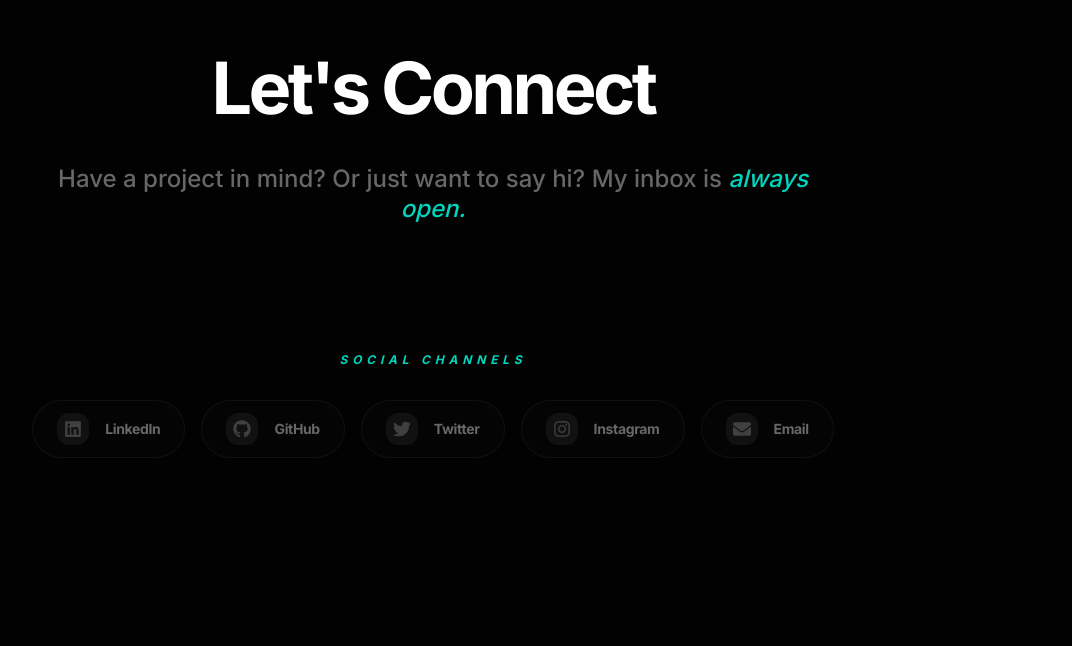
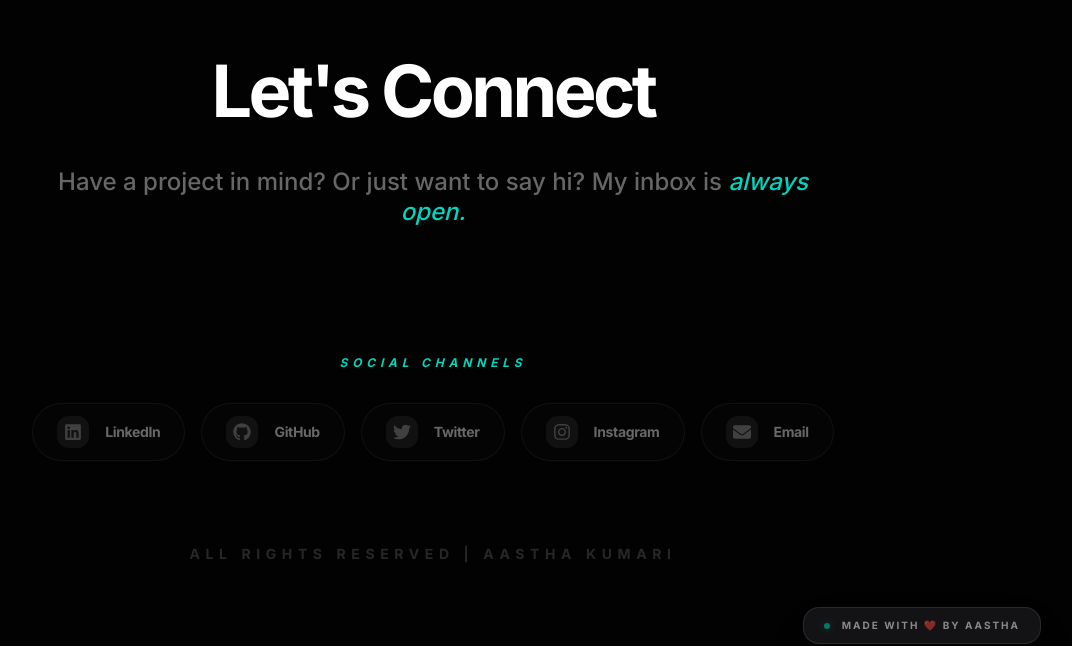
Before and after one commit to aasthakumari03/updated_Portfolio, a Next.js app: page / in a window 1280 px wide. Shown: the part 6560-7206 px from the top of the page, without its empty margins (207-1279 px from the left). Built offline with nearby package versions, Linux system fonts and the light colour scheme; a web font is replaced by a local one.

Commit message:
style: correctly position copyright footer at absolute bottom

```diff
--- a/app/page.tsx
+++ b/app/page.tsx
@@ -305,7 +305,8 @@ export default function Home() {
       </section>
 
       {/* Section 5: Connect */}
-      <section id="connect" className="py-24 px-12 max-w-6xl mx-auto space-y-32 min-h-screen flex flex-col justify-center snap-start snap-always">
+      <section id="connect" className="py-24 px-12 max-w-6xl mx-auto min-h-screen flex flex-col snap-start snap-always">
+        <div className="flex-1 flex flex-col justify-center space-y-32 w-full">
           <div className="space-y-10 text-center max-w-3xl mx-auto pt-20">
             <h2 className="text-5xl md:text-7xl font-sans font-bold tracking-tighter text-white">Let's Connect</h2>
             <p className="text-2xl text-white/40 font-medium leading-tight">
@@ -333,13 +334,14 @@ export default function Home() {
                 ))}
               </div>
             </div>
+          </div>
+        </div>
 
         {/* Footer Line */}
-          <div className="mt-auto pt-32 pb-12 text-center">
+        <div className="pt-20 pb-4 text-center">
           <p className="text-sm font-bold text-white/15 uppercase tracking-[0.4em]">
             ALL RIGHTS RESERVED | AASTHA KUMARI
           </p>
-          </div>
         </div>
       </section>
 
```
Lines whose indentation alone changed are shown as unchanged.
